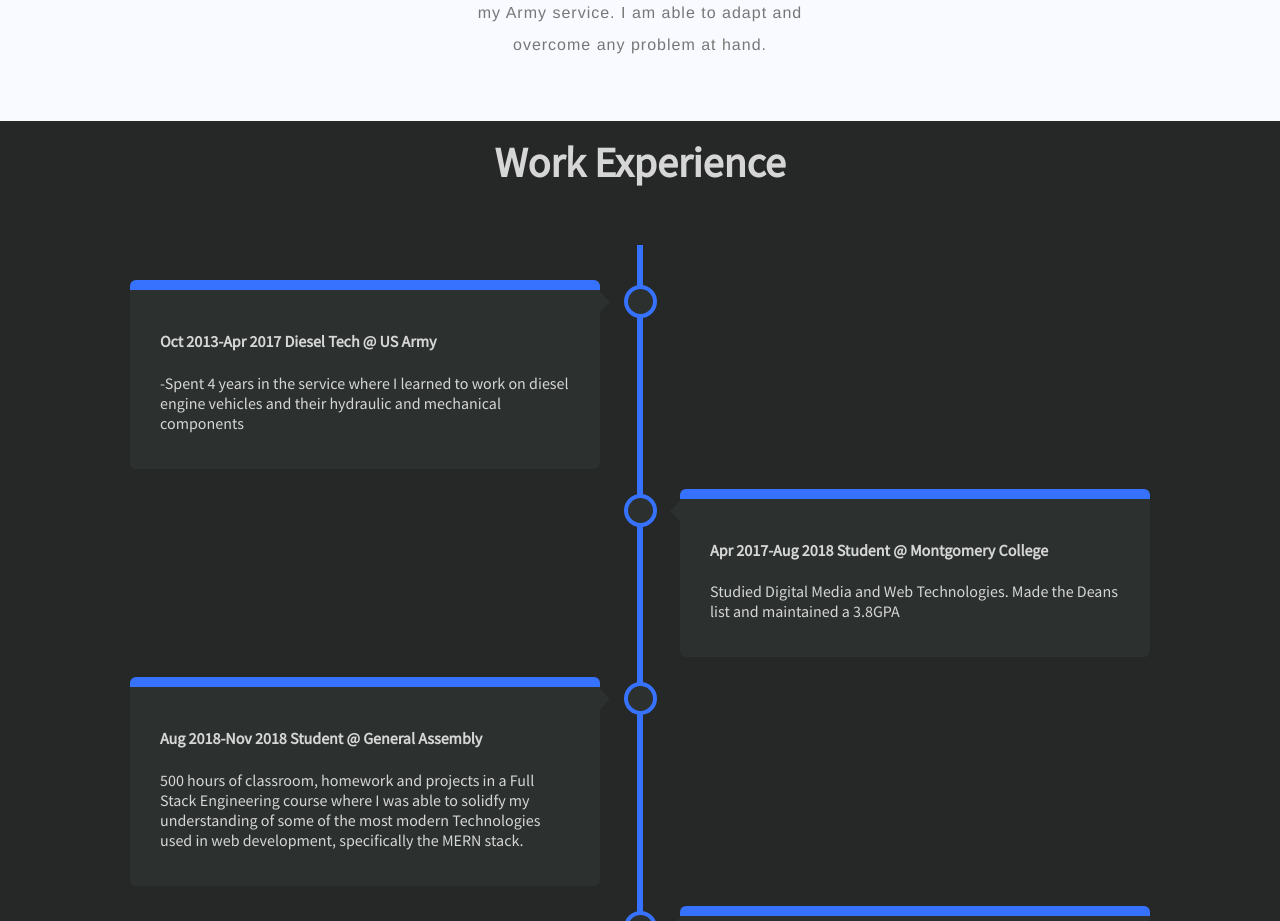
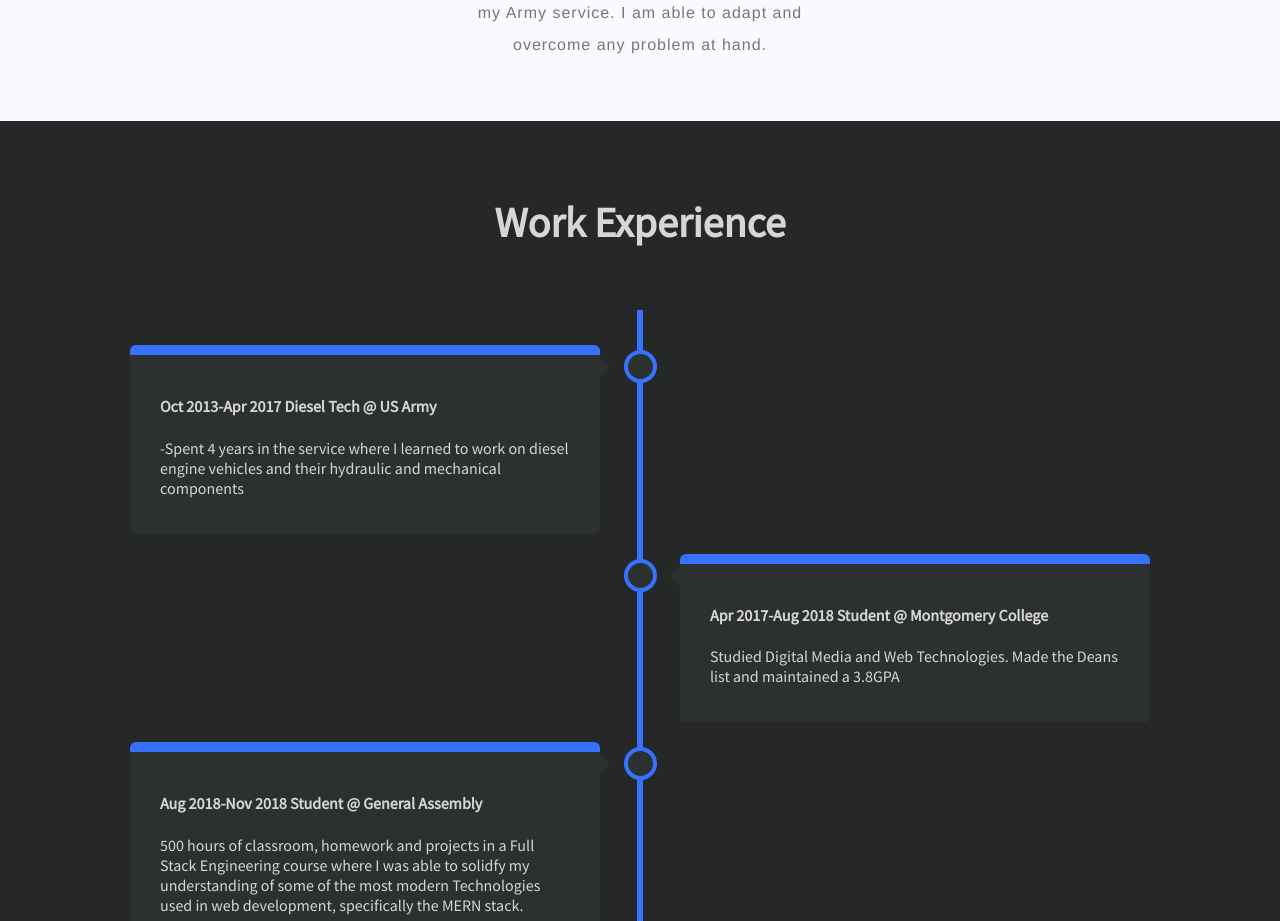
Before and after one commit to juancbaires/portfolio-three, a React (Create React App) app in the folder juan/: page / in a window 1280 px wide. Shown: the part 1320-2241 px from the top of the page. Built offline with nearby package versions, Linux system fonts and the light colour scheme.

Commit message:
bio component updates to the header

```diff
--- a/juan/src/components/bio/bio.scss
+++ b/juan/src/components/bio/bio.scss
@@ -10,7 +10,7 @@
     margin-top: 0;
     color: darken(white, 16%);
     text-align: center;
-    padding: 15px;
+    padding: 75px 0px 20px 0px;
     font-size: 42px;
     font-family: "Source Sans Pro", sans-serif;
   }
```
